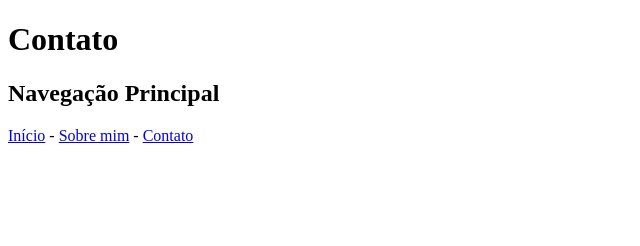
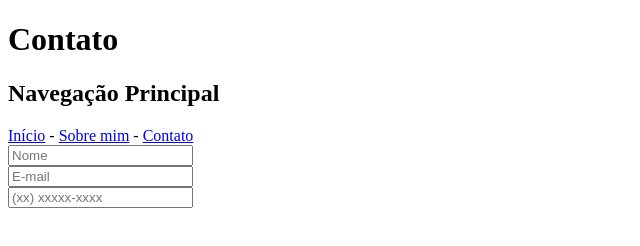
Before and after one commit to JulianoSilva05/HTML-Portf-lio, a plain HTML site: page aula4/contato.html in a window 1280 px wide. Shown: the whole page, without its empty margins (0-640 px from the left). Drawn offline with Linux system fonts and the light colour scheme.

Commit message:
Formularios

```diff
--- a/aula4/contato.html
+++ b/aula4/contato.html
@@ -9,7 +9,6 @@
     <header><!--HEADER pode ser usado para cada sessão - Cebeçalho-->
         <h1><!--H1 só pode ser usado 1 vez dentro de um site - Somente para o assunto principal do site-->
             Contato
-
         </h1>
         <nav>
             <h2>
@@ -28,5 +27,13 @@
             </span>
         </nav>
     </header>
+    <!--GET = Quando quiser puxar uma informação do servidor,
+        POST = Quando quiser criar um novo recurso no servidor-->
+    <form method="GET">
+        <!--GET é o metodo como vamos passar o formulario, e ACTION é par aonde vamos mandar o formulario-->
+        <input type="text" name="nome" placeholder="Nome"><br>
+        <input type="email" name="email" placeholder="E-mail"><br>
+        <input type="tel" name="tel" placeholder="(xx) xxxxx-xxxx"><br>
+    </form>
 </body>
 </html>
```
Also changed, not shown: aula4/index.html (+0 -1 lines).
